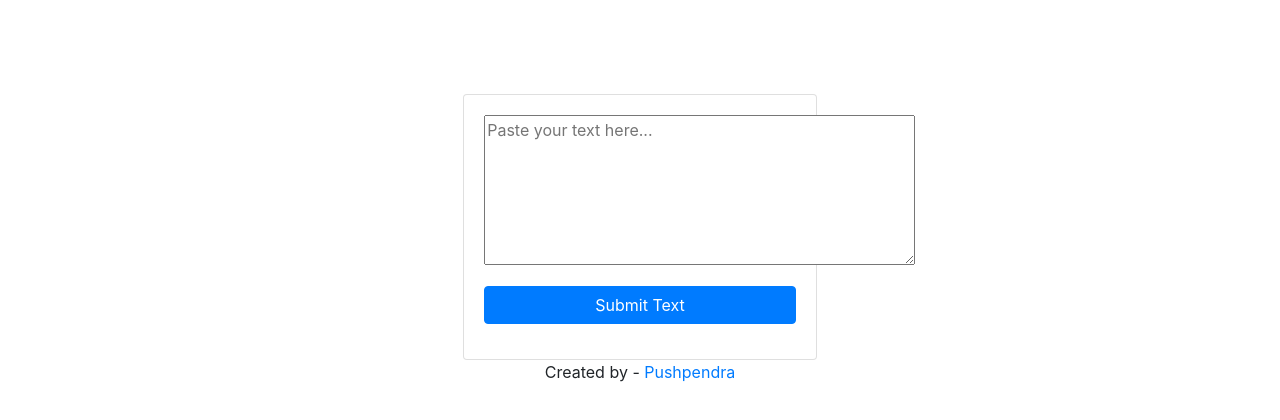
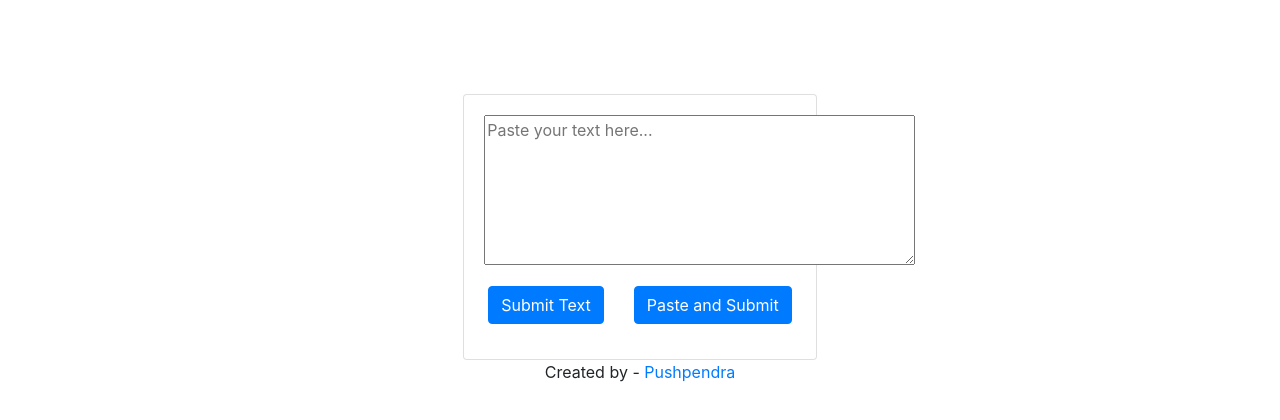
Before and after one commit to push-001/multi-to-single-line, a plain HTML site: page index.html in a window 1280 px wide. Shown: the part 78-498 px from the top of the page. Drawn offline with nearby package versions, Linux system fonts and the light colour scheme.

Commit message:
Directly paster with the click only

```diff
--- a/index.html
+++ b/index.html
@@ -26,7 +26,8 @@
 
                 <textarea id="copy-text-area" name="copy-text-area" rows="6" cols="40" placeholder="Paste your text here..."></textarea>
                 <div class="row justify-content-center">
-                    <a href="#" id="submit-button" class="btn btn-primary btn-block" style="margin: 15px;" onclick="copyFunction()">Submit Text</a>
+                    <a href="#" id="submit-button" class="btn btn-primary btn" style="margin: 15px;" onclick="copyFunction()">Submit Text</a>
+                    <a href="#" id="paste-button" class="btn btn-primary btn" style="margin: 15px;" onclick="pasteFunction()">Paste and Submit</a>
                     </div>
             </div>
         </div>
--- a/script.js
+++ b/script.js
@@ -6,14 +6,24 @@ document.getElementById("copy-text-area")
     }
 });
 
+function pasteFunction(){
+  navigator.clipboard.readText()
+    .then((copiedText) => {
+      document.getElementById("copy-text-area").value = copiedText;
+      setTimeout(()=> {
+        copyFunction();
+      }, 1000);
+    });
+}
+
 function copyFunction() {
   document.getElementById("success-alert").style.display = "block";
   var content = document.getElementById("copy-text-area").value;
-  console.log(content);
+  // console.log(content);
   content = content.replace(/[\r\n]+/g, "\n");
   content = content.replace(/\n/g, " ");
 
-  console.log(content);
+  // console.log(content);
   var textArea = document.createElement("textarea");
   textArea.value = content;
   document.body.appendChild(textArea);
```
